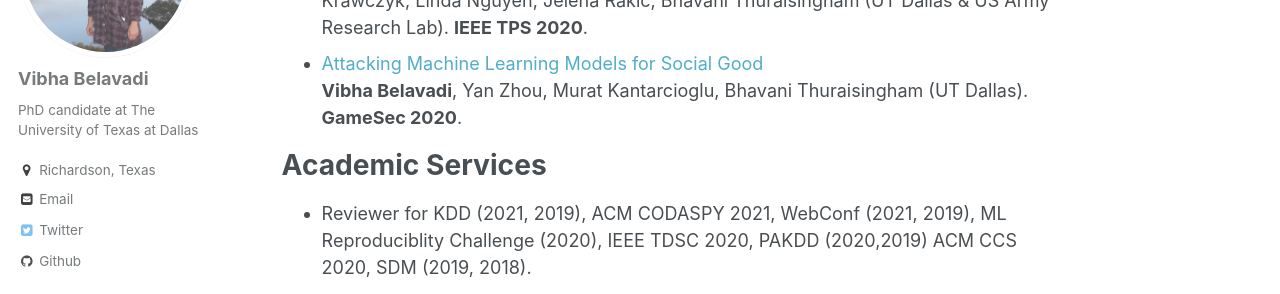
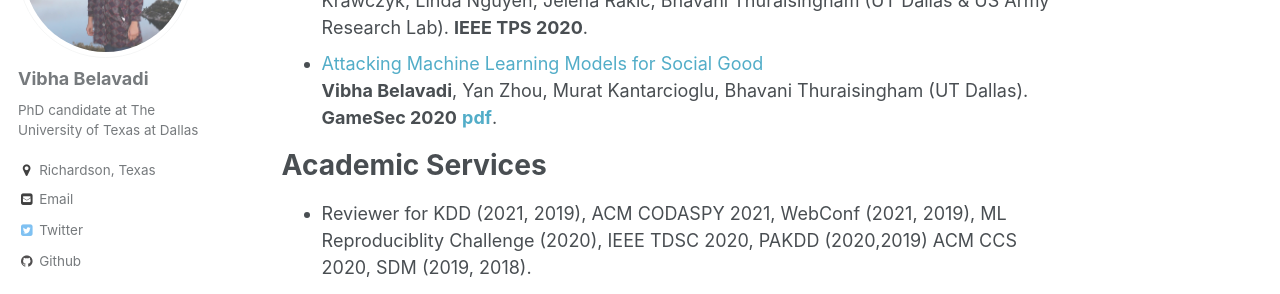
Before and after one commit to VibhaBelavadi/vibhabelavadi.github.io, a Jekyll site: the page built from _pages/about.md, in a window 1280 px wide and 900 px high, scrolled down 558 px. Shown: the part 153-447 px from the top of the window. Built offline with Jekyll 4.4.1, drawn with Linux system fonts in a browser that asks for light colours.

Commit message:
Update about.md

```diff
--- a/_pages/about.md
+++ b/_pages/about.md
@@ -29,7 +29,7 @@ Research Work
 -	[MultiModal Deception Detection: Accuracy, Applicability and Generalizability](https://ieeexplore.ieee.org/abstract/document/9325368)<br/>
   <b>Vibha Belavadi</b>, Yan Zhou, Jonathan Z Bakdash, Murat Kantarcioglu, Daniel C Krawczyk, Linda Nguyen, Jelena Rakic, Bhavani Thuraisingham (UT Dallas & US Army Research Lab). <b>IEEE TPS 2020</b>.
 -	[Attacking Machine Learning Models for Social Good](https://link.springer.com/chapter/10.1007/978-3-030-64793-3_25)<br/>
-  **Vibha Belavadi**, Yan Zhou, Murat Kantarcioglu, Bhavani Thuraisingham (UT Dallas). <b>GameSec 2020</b>.
+  **Vibha Belavadi**, Yan Zhou, Murat Kantarcioglu, Bhavani Thuraisingham (UT Dallas). <b>GameSec 2020</b> <b>[pdf](https://vibhabelavadi.github.io/files/GameSec_2020_Paper.pdf)</b>.
 
 Academic Services
 ======
```
